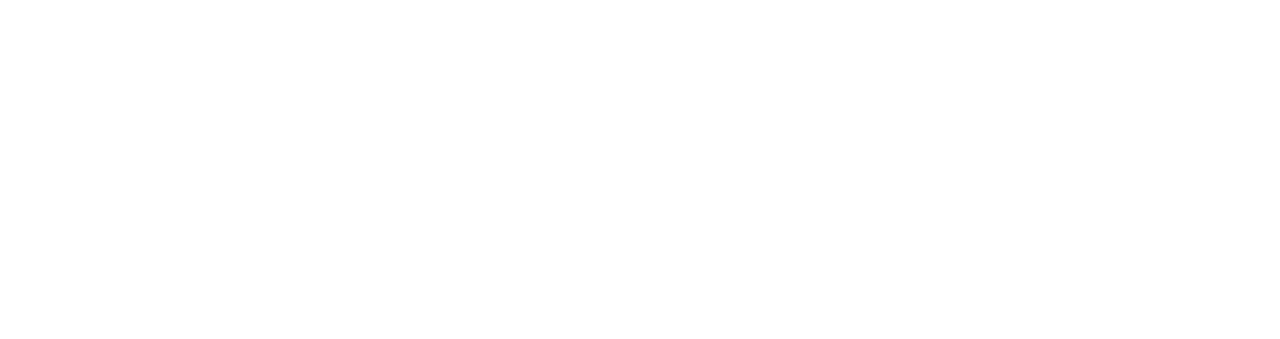
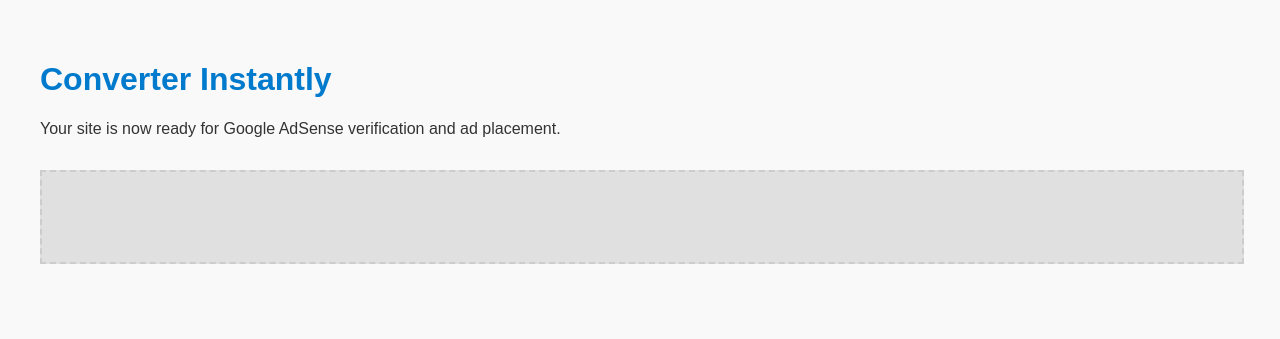
Before and after one commit to dadyacovaci-ux/Converter-instantly-, a plain HTML site: page index.html in a window 1280 px wide. Drawn offline with Linux system fonts and the light colour scheme.

Commit message:
Update index.html

```diff
--- a/index.html
+++ b/index.html
@@ -1,6 +1,54 @@
-<!-- Google AdSense Site Verification -->
-<meta name="google-site-verification" content="YOUR_UNIQUE_CODE_HERE" />
+<!DOCTYPE html>
+<html lang="en">
+<head>
+  <meta charset="UTF-8">
+  <meta name="viewport" content="width=device-width, initial-scale=1.0">
+  <title>Converter Instantly</title>
 
-<!-- Google AdSense Script -->
-<script async src="https://pagead2.googlesyndication.com/pagead/js/adsbygoogle.js?client=ca-pub-5416555523362112"
+  <!-- Google AdSense Site Verification -->
+  <meta name="google-site-verification" content="YOUR_UNIQUE_CODE_HERE" />
+
+  <!-- Google AdSense Script -->
+  <script async src="https://pagead2.googlesyndication.com/pagead/js/adsbygoogle.js?client=ca-pub-5416555523362112"
      crossorigin="anonymous"></script>
+
+  <style>
+    body {
+      font-family: Arial, sans-serif;
+      padding: 2rem;
+      background-color: #f9f9f9;
+      color: #333;
+    }
+    h1 {
+      color: #007acc;
+    }
+    .ad-placeholder {
+      display: block;
+      margin: 2rem 0;
+      width: 100%;
+      height: 90px;
+      background-color: #e0e0e0;
+      text-align: center;
+      line-height: 90px;
+      color: #555;
+      border: 2px dashed #ccc;
+    }
+  </style>
+</head>
+<body>
+  <h1>Converter Instantly</h1>
+  <p>Your site is now ready for Google AdSense verification and ad placement.</p>
+
+  <!-- Example AdSense Placeholder -->
+  <ins class="adsbygoogle ad-placeholder"
+       style="display:block"
+       data-ad-client="ca-pub-5416555523362112"
+       data-ad-slot="1234567890"
+       data-ad-format="auto"
+       data-full-width-responsive="true"></ins>
+  <script>
+       (adsbygoogle = window.adsbygoogle || []).push({});
+  </script>
+
+</body>
+</html>
```
